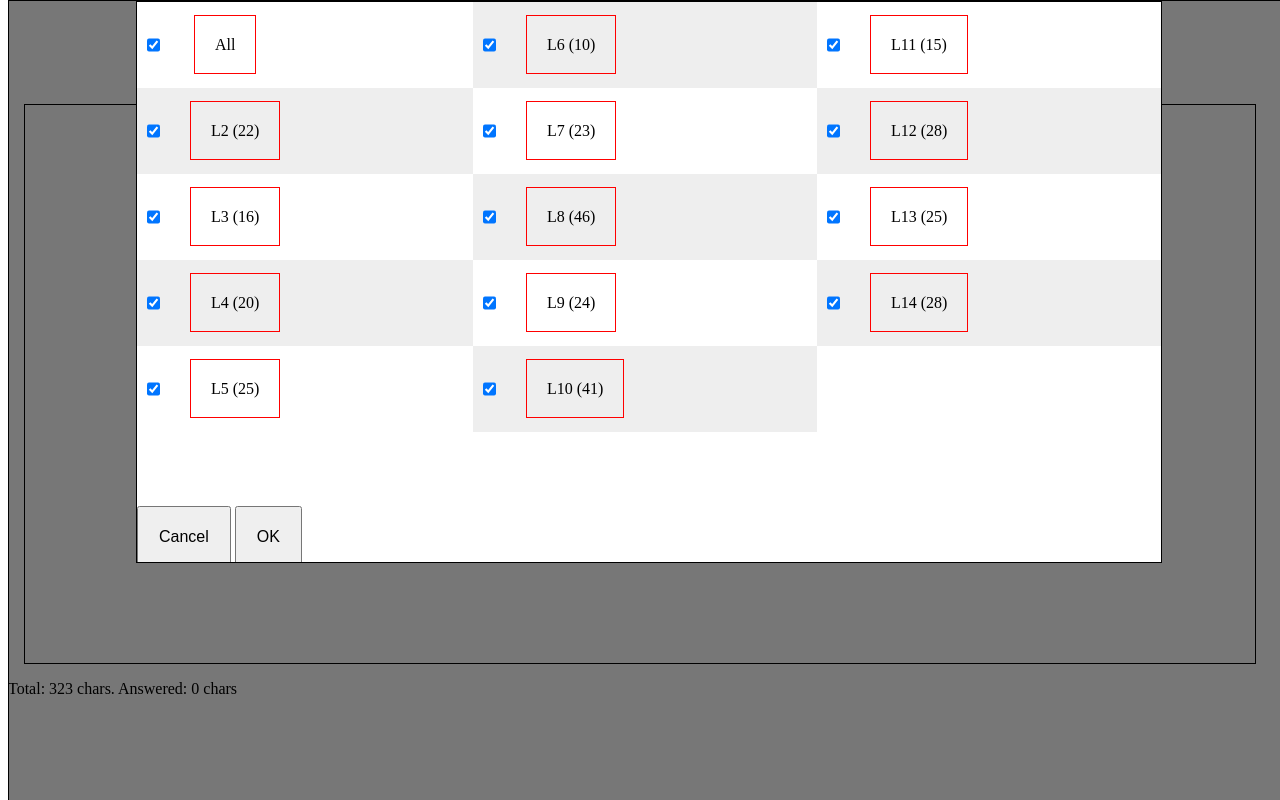
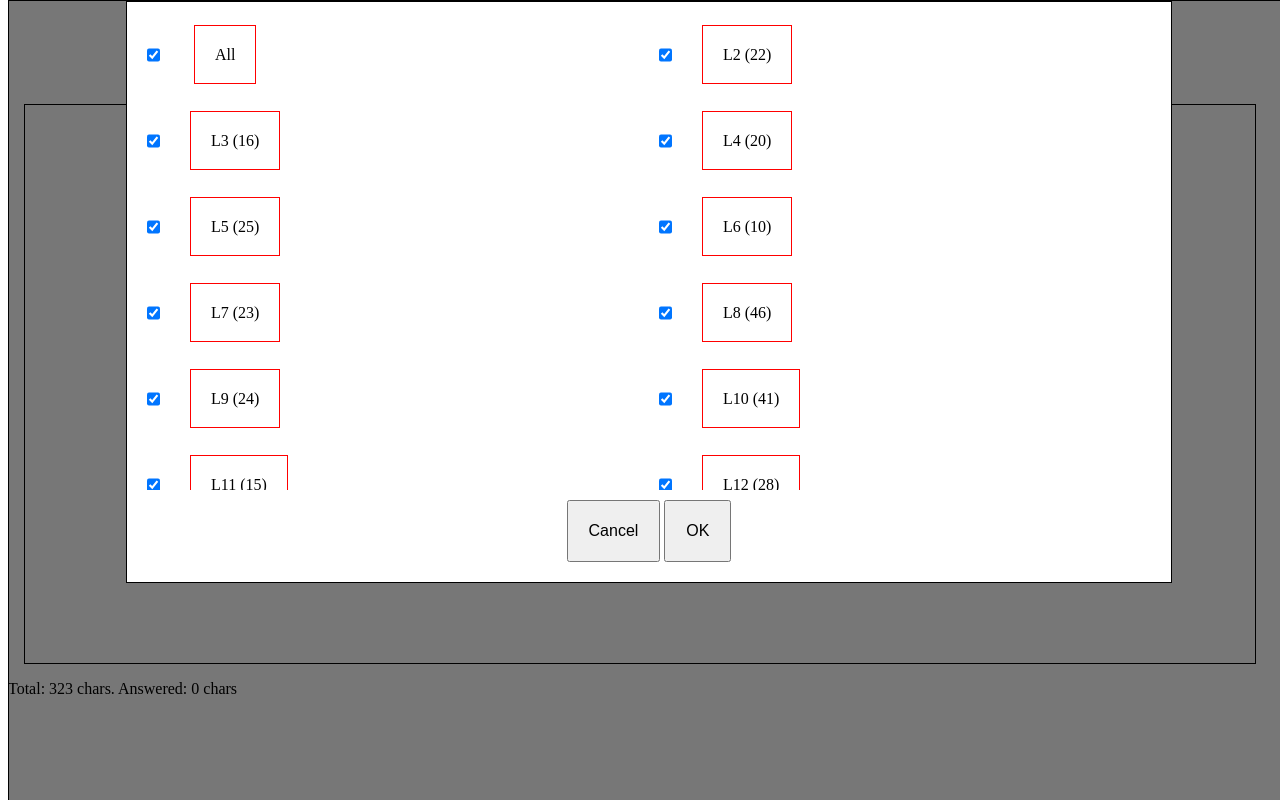
Before and after one commit to tpgalchenko/misc, a plain HTML site: page hanja-flash/index.html in a window 1280 px wide. Both pictures are taken after a click on the link "Lessons". Drawn offline with Linux system fonts and the light colour scheme.

Commit message:
Lessons dialog

```diff
--- a/hanja-flash/index.html
+++ b/hanja-flash/index.html
@@ -141,7 +141,6 @@ function setupLessonsDialog() {
 }
 
 function toggleAll(explicit) {
-	console.log("toggleAll " + explicit);
 	const l_all = document.getElementById("l_all");
 
 	for(let k = 0; k < DATA.length; ++k) {
@@ -183,7 +182,8 @@ function okLessonsDialog(e) {
 	}
 	indexLessons();
 	updateStatus();
-	handleClick();
+	questionIndex = data.length - 1;
+	showNextQuestion()
 }
 
 function onLoad() {
@@ -309,28 +309,30 @@ function onLoad() {
 			font-size: 2vh;
 			border: 1px solid;
 			max-height: 70vh;
+			padding: 10px;
 			width: 80vw;
+			height: 90vh;
+			display: flex;
+			flex-direction: column;
+			align-items: center;
+		}
+		#lesson-list {
+			display: grid;
+			grid-template-columns: repeat(2, 1fr);
+			width: 100%;
 			overflow: auto;
 		}
-		#lesson-list {
-			display: flex;
-			flex-flow: column wrap;
-			flex: 1 1 auto;
-			width: 100%;
-			height: 90%;
-		}
-/*
+		/*
 		.lesson-li {
 			border: 1px solid;
-		}
-*/
-		.lesson-li:nth-child(even) {
-			background-color: #EEEEEE;
-		}
+		}*/
 		.lesson-cb-label {
 			border: 1px solid;
 			border-color: red;
 			padding: 1.25em;
+		}
+		#lessons-dlg-toolbar {
+			margin: 10px;
 		}
 	</style>
 </head>
@@ -367,8 +369,10 @@ function onLoad() {
 					<label for="l_all" class="lesson-cb-label" onclick="toggleAll(true)">All</label>
 				</div>
 			</div>
-			<input type="button" value="Cancel" onclick="cancelLessonsDialog(this)"/>
-			<input type="button" value="OK" onclick="okLessonsDialog(this)"/>
+			<div id="lessons-dlg-toolbar">
+				<input type="button" value="Cancel" onclick="cancelLessonsDialog(this)"/>
+				<input type="button" value="OK" onclick="okLessonsDialog(this)"/>
+			</div>
 		</div>
 	</div>
 </body>
```
